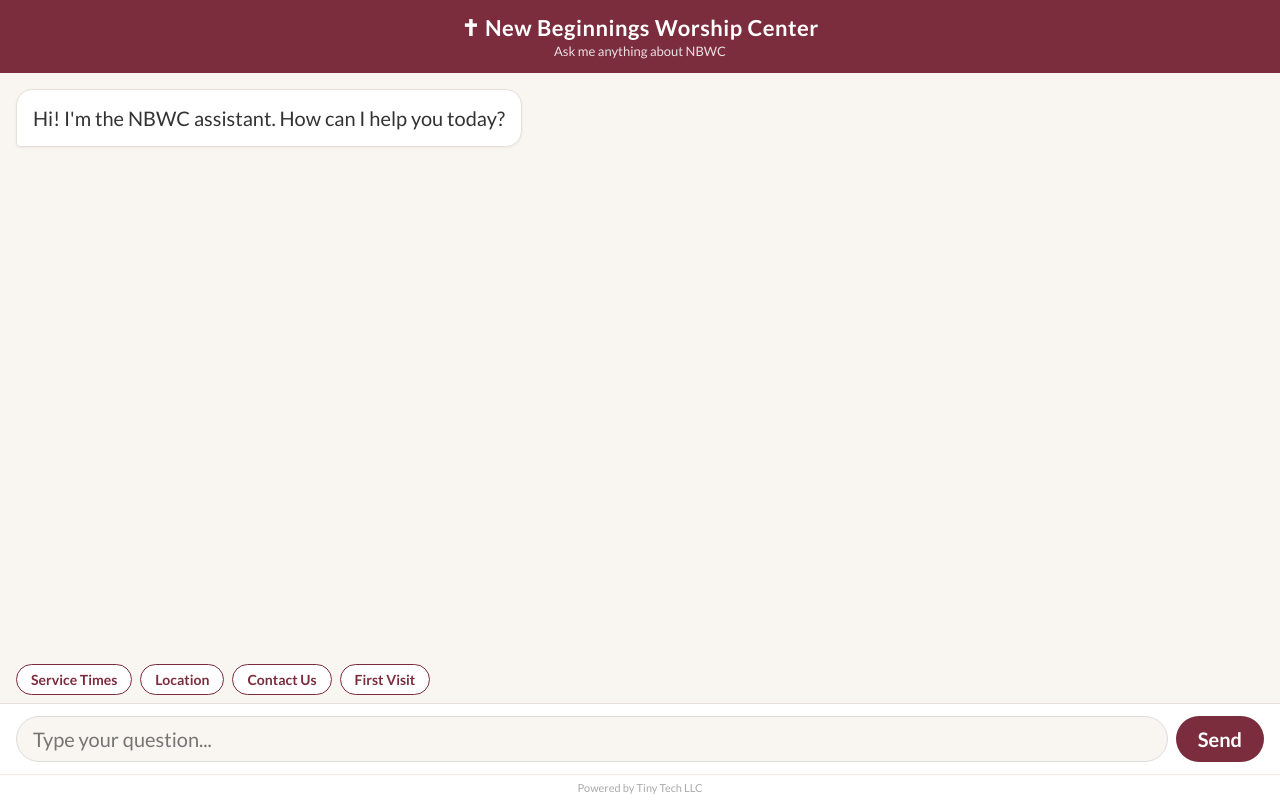
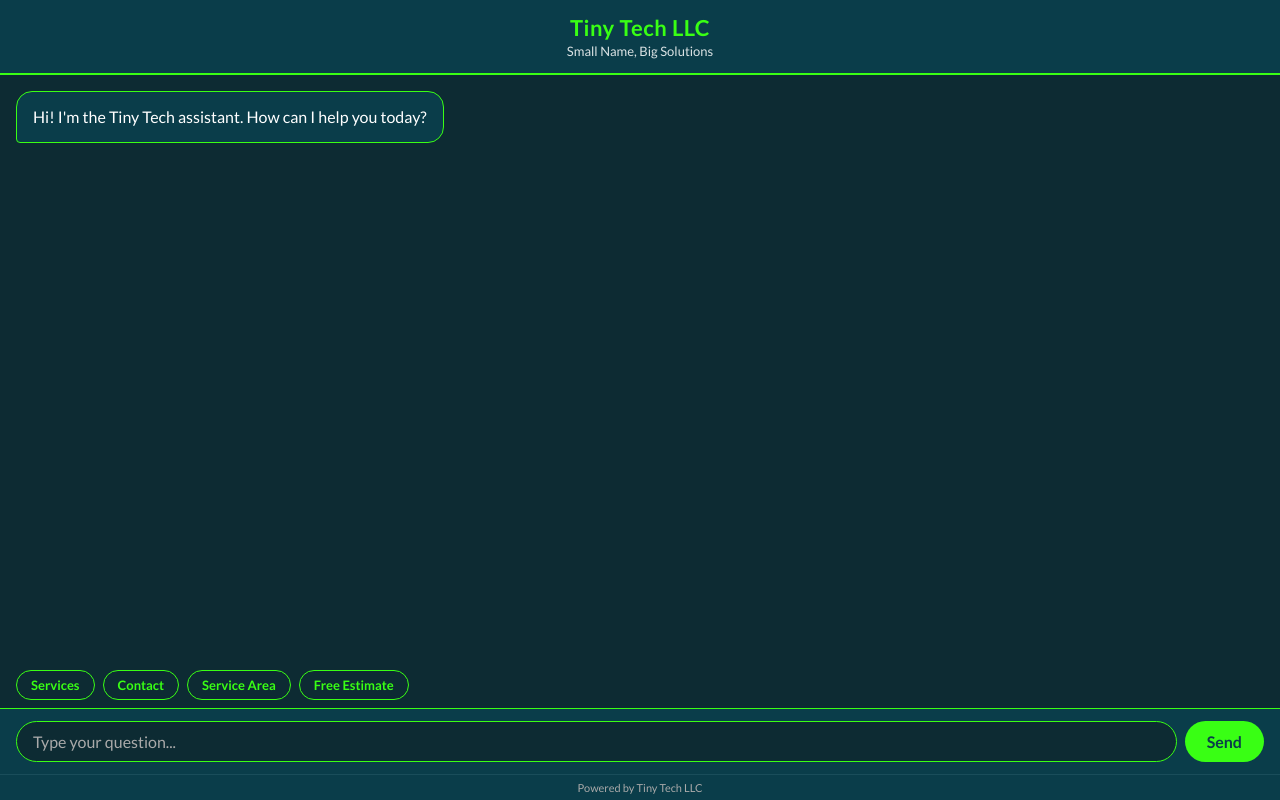
Before and after one commit to tinytechllc09-del/tinytech-chatbot, a Flask app: page /embed in a window 1280 px wide. Run offline with Flask 3, Linux system fonts and the light colour scheme.

Commit message:
Tiny Tech LLC chatbot

```diff
--- a/app.py
+++ b/app.py
@@ -11,54 +11,38 @@ CORS(app)
 
 client = anthropic.Anthropic(api_key=os.getenv("ANTHROPIC_API_KEY"))
 
-SYSTEM_PROMPT = """You are a friendly assistant for New Beginnings Worship Center (NBWC).
+SYSTEM_PROMPT = """You are a helpful assistant for Tiny Tech LLC, a mobile technology services company based in Grand Ridge, FL.
 
-Church Information:
-- Address: 1165 Florida Highway 69, Grand Ridge, FL 32442
-- Phone: (850) 592-5791
-- Email: newbeginningworshipc@gmail.com
-- Website: newbeginningworshipcenter.org
-- Facebook: New Beginnings Worship Center
+Business Information:
+- Business Name: Tiny Tech LLC
+- Phone: (850) 329-5946
+- Email: hurley@tinytechsolution.com
+- Website: tinytechsolution.com
+- Service Area: Grand Ridge, FL and surrounding areas
+- Owner: Hurley Perry
 
-Leadership:
-- Pastors: Tim and Melissa Faircloth
+Services Offered:
+- Computer Repairs: Hardware and software repairs for home and business
+- Network Setup: WiFi, switches, routers, and wired connections
+- DNS Filtering (PiShield): Block ads and protect your network with Pi-hole
+- AI Chatbots: Custom chatbots for your business or church website
+- Security Monitoring: Honeypot detection and network threat alerts
+- Digital Signage (PiSignage): Manage displays for your business
 
-Service Times:
-- Sunday Morning Service: 10:00 AM
-- Sunday Evening Service: 6:30 PM
-- Monday Intercessory Prayer: 6:00 PM
-- Wednesday Bible Study & Prayer: 6:30 PM
+Pricing:
+- We do not list prices on the website
+- All services are custom quoted based on the job
+- Contact us for a free estimate
 
-What to Expect:
-- Uplifting worship music
-- Bible-based teaching
-- Friendly, welcoming atmosphere
-- Children's ministry available
-- Casual dress is perfectly fine
-- Services last about 90 minutes
-
-First-Time Visitors:
-- Arrive 15 minutes early for parking
-- Guest parking spots available
-- Greeters will help you find your way
-- No pressure to give financially
-- Coffee and refreshments available
-- Kids programs for all ages
-
-Our Mission:
-To help people find hope, healing, and purpose through a personal relationship with Jesus Christ. We're committed to creating a loving community where everyone can grow in faith and discover God's plan for their life.
-
-Online Resources:
-- Media: Watch sermons and messages online at newbeginningworshipcenter.org
-- Donations: Give online at newbeginningworshipcenter.org
-- Prayer Requests: Submit prayer requests at newbeginningworshipcenter.org
-- Store: Church merchandise available at newbeginningworshipcenter.org
+About Us:
+Tiny Tech LLC is a mobile technology services company. We come to you — no need to bring your equipment anywhere. Our motto is Small Name, Big Solutions. We provide big-business tech solutions at small-business prices for homes and local businesses.
 
 When answering:
-- Be warm, friendly, and welcoming
+- Be professional, friendly, and helpful
 - Keep answers short and simple
 - Do not use emojis
-- If you are not sure about something say: Please contact the church office at (850) 592-5791 or email newbeginningworshipc@gmail.com for more details."""
+- Always encourage the customer to contact us for a free estimate
+- If you are not sure about something say: Please contact us at (850) 329-5946 or email hurley@tinytechsolution.com for more details."""
 
 @app.route("/")
 def index():
--- a/templates/embed.html
+++ b/templates/embed.html
@@ -3,51 +3,51 @@
 <head>
     <meta charset="UTF-8">
     <meta name="viewport" content="width=device-width, initial-scale=1.0">
-    <title>NBWC Assistant</title>
+    <title>Tiny Tech Assistant</title>
     <link href="https://fonts.googleapis.com/css2?family=Lato:wght@400;700&display=swap" rel="stylesheet">
     <style>
         * { margin: 0; padding: 0; box-sizing: border-box; }
-        html, body { height: 100%; overflow: hidden; font-family: 'Lato', Arial, sans-serif; background: #f9f5f0; }
+        html, body { height: 100%; overflow: hidden; font-family: 'Lato', Arial, sans-serif; background: #0a3d4a; }
         .chat-wrap { display: flex; flex-direction: column; height: 100vh; }
-        .chat-header { background: #7b2d3e; color: white; padding: 14px 20px; text-align: center; }
+        .chat-header { background: #0a3d4a; color: #39ff14; padding: 14px 20px; text-align: center; border-bottom: 2px solid #39ff14; }
         .chat-header h2 { font-size: 22px; font-weight: 700; letter-spacing: 0.5px; }
-        .chat-header p { font-size: 13px; opacity: 0.85; margin-top: 2px; }
-        .chat-messages { flex: 1; overflow-y: auto; padding: 16px; display: flex; flex-direction: column; gap: 12px; background: #f9f5f0; }
-        .message { max-width: 80%; padding: 12px 16px; border-radius: 16px; font-size: 20px; line-height: 1.6; }
-        .bot { background: white; color: #333; align-self: flex-start; border: 1px solid #e8e0d8; border-bottom-left-radius: 4px; box-shadow: 0 1px 3px rgba(0,0,0,0.06); }
-        .user { background: #7b2d3e; color: white; align-self: flex-end; border-bottom-right-radius: 4px; }
-        .quick-replies { display: flex; flex-wrap: wrap; gap: 8px; padding: 8px 16px; background: #f9f5f0; }
-        .quick-btn { background: white; color: #7b2d3e; border: 1px solid #7b2d3e; border-radius: 20px; padding: 6px 14px; font-size: 14px; font-family: 'Lato', Arial, sans-serif; cursor: pointer; font-weight: 600; }
-        .quick-btn:hover { background: #7b2d3e; color: white; }
-        .chat-input { display: flex; gap: 8px; padding: 12px 16px; border-top: 1px solid #e8e0d8; background: white; }
-        .chat-input input { flex: 1; padding: 10px 16px; border: 1px solid #ddd; border-radius: 24px; font-size: 20px; outline: none; font-family: 'Lato', Arial, sans-serif; background: #f9f5f0; }
-        .chat-input input:focus { border-color: #7b2d3e; }
-        .chat-input button { background: #7b2d3e; color: white; border: none; border-radius: 24px; padding: 10px 22px; font-size: 20px; font-weight: 700; cursor: pointer; font-family: 'Lato', Arial, sans-serif; }
-        .chat-input button:hover { background: #9b3a50; }
-        .chat-footer { text-align: center; padding: 6px; font-size: 11px; color: #aaa; background: white; border-top: 1px solid #f0ebe4; }
-        .chat-footer a { color: #aaa; text-decoration: none; }
+        .chat-header p { font-size: 13px; opacity: 0.85; margin-top: 2px; color: white; }
+        .chat-messages { flex: 1; overflow-y: auto; padding: 16px; display: flex; flex-direction: column; gap: 12px; background: #0d2b33; }
+        .message { max-width: 80%; padding: 12px 16px; border-radius: 16px; font-size: 16px; line-height: 1.6; }
+        .bot { background: #0a3d4a; color: white; align-self: flex-start; border: 1px solid #39ff14; border-bottom-left-radius: 4px; }
+        .user { background: #39ff14; color: #0a3d4a; align-self: flex-end; border-bottom-right-radius: 4px; font-weight: 600; }
+        .quick-replies { display: flex; flex-wrap: wrap; gap: 8px; padding: 8px 16px; background: #0d2b33; }
+        .quick-btn { background: transparent; color: #39ff14; border: 1px solid #39ff14; border-radius: 20px; padding: 6px 14px; font-size: 13px; font-family: 'Lato', Arial, sans-serif; cursor: pointer; font-weight: 600; }
+        .quick-btn:hover { background: #39ff14; color: #0a3d4a; }
+        .chat-input { display: flex; gap: 8px; padding: 12px 16px; border-top: 1px solid #39ff14; background: #0a3d4a; }
+        .chat-input input { flex: 1; padding: 10px 16px; border: 1px solid #39ff14; border-radius: 24px; font-size: 16px; outline: none; font-family: 'Lato', Arial, sans-serif; background: #0d2b33; color: white; }
+        .chat-input input::placeholder { color: #aaa; }
+        .chat-input input:focus { border-color: #39ff14; }
+        .chat-input button { background: #39ff14; color: #0a3d4a; border: none; border-radius: 24px; padding: 10px 22px; font-size: 16px; font-weight: 700; cursor: pointer; font-family: 'Lato', Arial, sans-serif; }
+        .chat-input button:hover { background: #2dd10f; }
+        .chat-footer { text-align: center; padding: 6px; font-size: 11px; color: #aaa; background: #0a3d4a; border-top: 1px solid #1a4d5a; }
     </style>
 </head>
 <body>
 <div class="chat-wrap">
     <div class="chat-header">
-        <h2>✝ New Beginnings Worship Center</h2>
-        <p>Ask me anything about NBWC</p>
+        <h2>Tiny Tech LLC</h2>
+        <p>Small Name, Big Solutions</p>
     </div>
     <div class="chat-messages" id="messages">
-        <div class="message bot">Hi! I'm the NBWC assistant. How can I help you today?</div>
+        <div class="message bot">Hi! I'm the Tiny Tech assistant. How can I help you today?</div>
     </div>
     <div class="quick-replies">
-        <button class="quick-btn" onclick="quickSend('What are the service times?')">Service Times</button>
-        <button class="quick-btn" onclick="quickSend('Where is the church located?')">Location</button>
-        <button class="quick-btn" onclick="quickSend('How do I contact the church?')">Contact Us</button>
-        <button class="quick-btn" onclick="quickSend('What can I expect on my first visit?')">First Visit</button>
+        <button class="quick-btn" onclick="quickSend('What services do you offer?')">Services</button>
+        <button class="quick-btn" onclick="quickSend('How do I contact Tiny Tech?')">Contact</button>
+        <button class="quick-btn" onclick="quickSend('What areas do you service?')">Service Area</button>
+        <button class="quick-btn" onclick="quickSend('How do I get a free estimate?')">Free Estimate</button>
     </div>
     <div class="chat-input">
         <input type="text" id="userInput" placeholder="Type your question..." />
         <button id="sendBtn">Send</button>
     </div>
-    <div class="chat-footer">Powered by <a href="#">Tiny Tech LLC</a></div>
+    <div class="chat-footer">Powered by Tiny Tech LLC</div>
 </div>
 <script>
     var input = document.getElementById('userInput');
```
